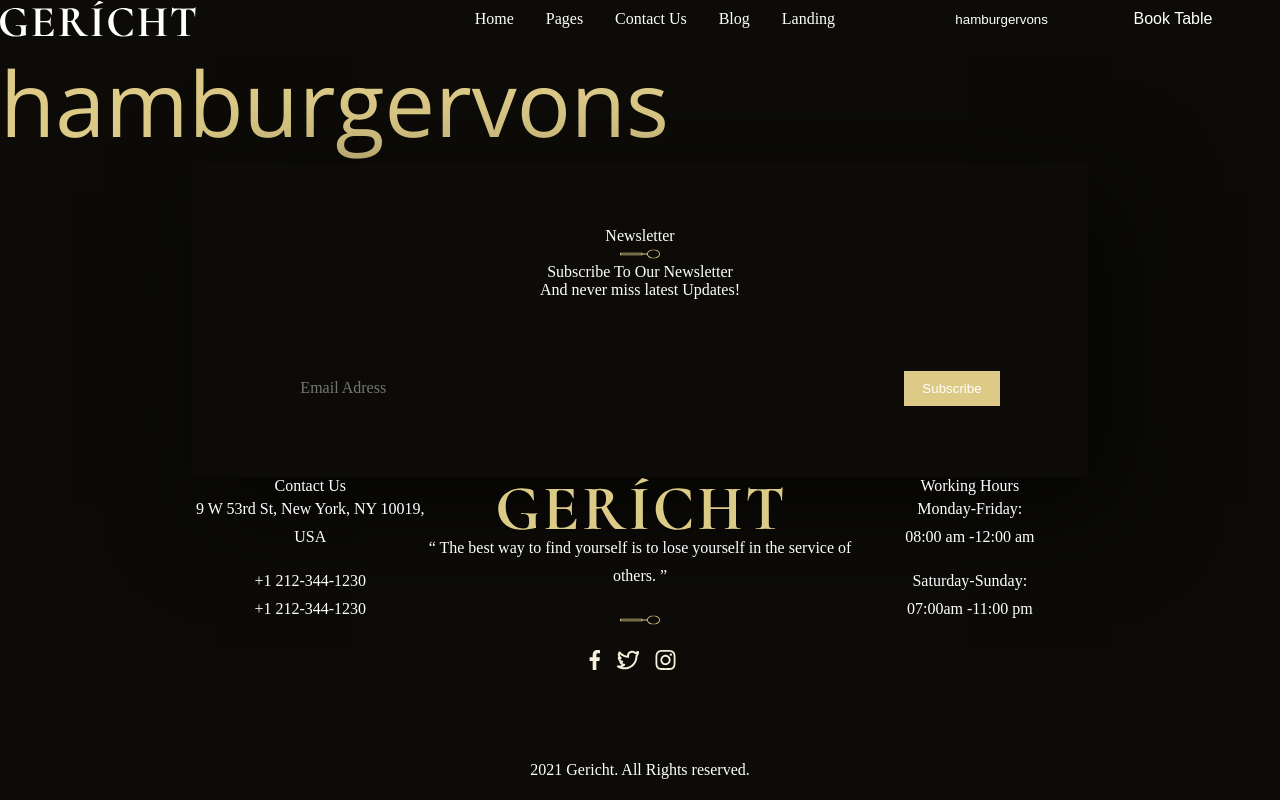
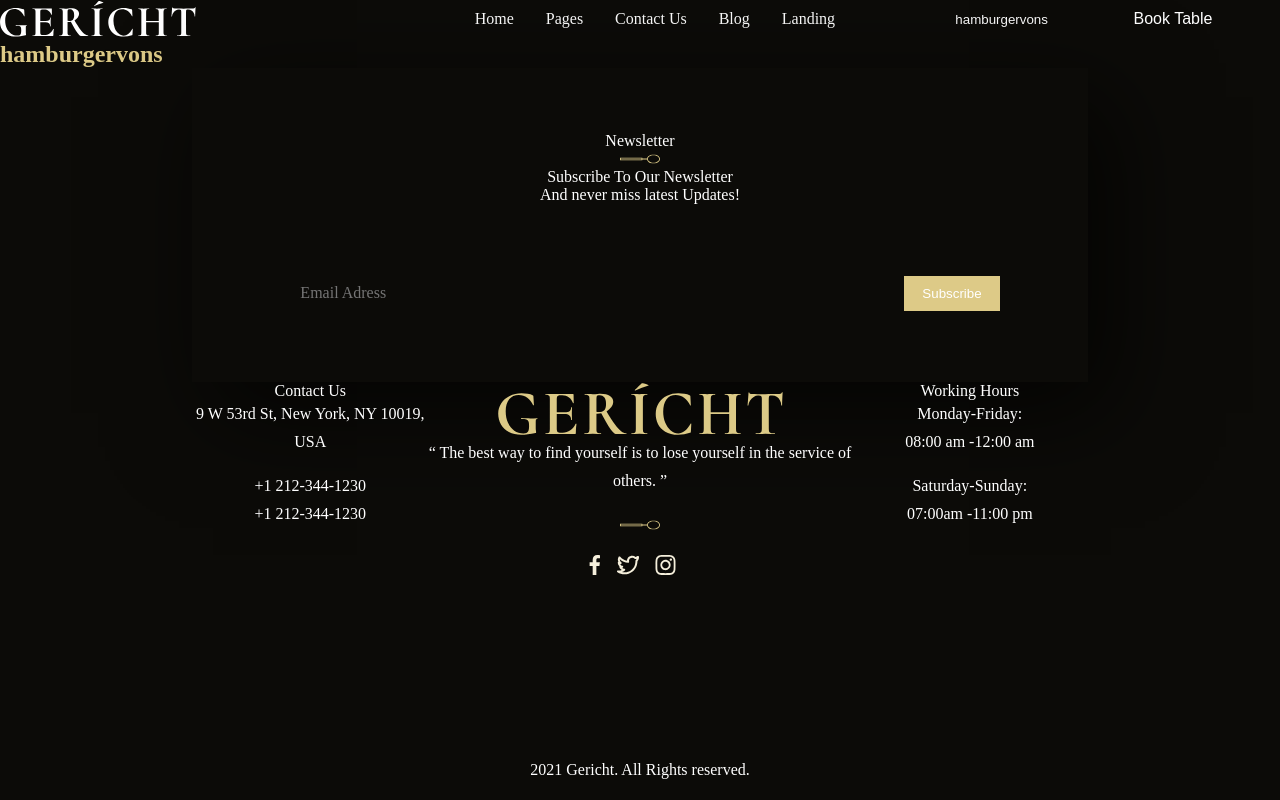
Before and after one commit to irvancolz/gericht-restaurant, a Next.js app: page / in a window 1280 px wide. Built offline with nearby package versions, Linux system fonts and the light colour scheme; a web font is replaced by a local one.

Commit message:
file affected :         - components/heading         - components/text         -pages/index     changes:         - refactor text components         - create heading components         - test heading on index

```diff
--- /dev/null
+++ b/components/heading/heading.style.ts
@@ -0,0 +1,52 @@
+import { VariantProps } from "@stitches/react";
+import { css, styled } from "../../stitches.config";
+
+export const HeadingComp = styled("h1", {});
+
+export const HeadingStyles = css({
+  variants: {
+    size: {
+      sm: {
+        fontSize: "$sm",
+      },
+      md: {
+        fontSize: "$md",
+      },
+      lg: {
+        fontSize: "$lg",
+      },
+      xl: {
+        fontSize: "$xl",
+      },
+    },
+    // adjust font color
+    color: {
+      gold: {
+        color: "$goldCol1",
+      },
+      normal: {
+        color: "$textCol",
+      },
+      fade: {
+        color: "$grayCol1",
+      },
+    },
+    // adjust font variant
+    family: {
+      cormorant: {
+        fontFamily: "$cormorant",
+      },
+      open: {
+        fontFamily: "$openSans",
+      },
+      source: {
+        fontFamily: "$sourceSans",
+      },
+      lato: {
+        fontFamily: "$lato",
+      },
+    },
+  },
+});
+
+export type HeadingVariants = VariantProps<typeof HeadingStyles>;
--- /dev/null
+++ b/components/heading/index.tsx
@@ -0,0 +1,33 @@
+import { CSS } from "@stitches/react";
+import { forwardRef, ReactNode } from "react";
+import { HeadingComp, HeadingStyles, HeadingVariants } from "./heading.style";
+
+interface HeadingProps extends HeadingVariants {
+  children?: ReactNode;
+  css?: CSS;
+  className?: string;
+  as?: string;
+}
+
+const headingClassName = "custom-heading";
+
+const Heading = forwardRef<HTMLHeadingElement, HeadingProps>((props, ref) => {
+  function classes() {
+    return `${headingClassName} ${
+      props.className ? props.className : ""
+    } ${HeadingStyles({
+      color: props.color,
+      family: props.family,
+      size: props.size,
+    })}`;
+  }
+
+  return (
+    <HeadingComp ref={ref} className={classes()} as={props.as}>
+      {props.children}
+    </HeadingComp>
+  );
+});
+
+Heading.displayName = "Heading";
+export default Heading;
--- a/components/index.tsx
+++ b/components/index.tsx
@@ -1,9 +1,11 @@
 import Text from "./text";
 import  Section  from "./section";
 import Button from "./button";
+import Heading from "./heading";
 
 export const Components ={
     Text,
     Section,
     Button,
+    Heading
 }
--- a/components/text/index.tsx
+++ b/components/text/index.tsx
@@ -1,33 +1,28 @@
 import { CSS } from "@stitches/react";
 import { forwardRef, ReactNode } from "react";
-import { TextStyles, TextStylesVariant } from "./text.style";
+import { TextStyles, TextStylesVariant, TextComp } from "./text.style";
 
 interface TextProps extends TextStylesVariant {
   children?: ReactNode;
-  class?: string;
+  className?: string;
   css?: CSS;
 }
 
-
 const textClassName = "custom-text";
 const Text = forwardRef<HTMLParagraphElement, TextProps>((props, ref) => {
-
-  function classes(){
-    return`${textClassName} ${props.class ? props.class : ''} ${TextStyles({
+  function classes() {
+    return `${textClassName} ${props.className ? props.className : ""} ${TextStyles({
       color: props.color,
       family: props.family,
       size: props.size,
       css: props.css,
-    })}`
+    })}`;
   }
 
   return (
-    <p
-    ref={ref}
-    className={classes()}
-    >
+    <TextComp ref={ref} className={classes()}>
       {props.children}
-    </p>
+    </TextComp>
   );
 });
 
--- a/components/text/text.style.ts
+++ b/components/text/text.style.ts
@@ -1,8 +1,7 @@
-import { css } from "../../stitches.config";
+import { css, styled } from "../../stitches.config";
 import { VariantProps } from "@stitches/react";
 
 export const TextStyles = css({
-    color: 'inherit',
     variants:{
         // adjust font size
         size:{
@@ -50,3 +49,8 @@ export const TextStyles = css({
 });
 // use for components parameter
 export type TextStylesVariant = VariantProps<typeof TextStyles>;
+
+export const TextComp = styled('p',{
+    color: 'inherit',
+});
+export type TextComp = VariantProps<typeof TextComp>;
--- a/pages/index.tsx
+++ b/pages/index.tsx
@@ -4,10 +4,10 @@ import { NextPageWithLayout } from './_app';
 import { Components } from '../components';
 
 const Home: NextPageWithLayout = () => {
-  const {Text} = Components;
+  const {Heading} = Components;
   return (
     <>
-      <Text size='xl' color='gold' family='open'>hamburgervons</Text>
+      <Heading as='h2' color={'gold'}>hamburgervons</Heading>
     </>
   )
 };
```
